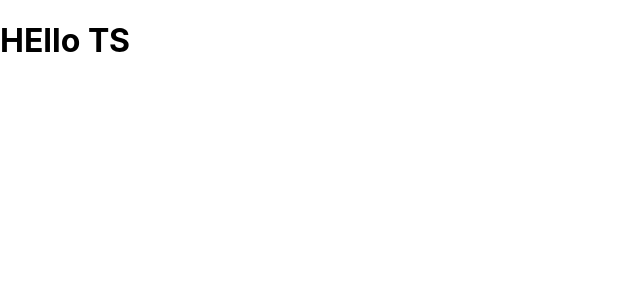
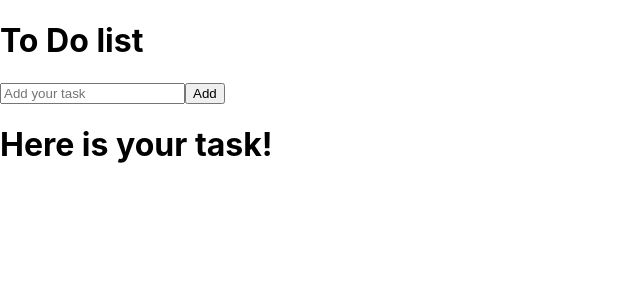
Before and after one commit to Muhammadjon01/To-Do-List-with-React-TypeScript, a React (Create React App) app: page / in a window 1280 px wide. Shown: the top 300 px of the page, without its empty margins (0-640 px from the left). Built offline with nearby package versions, Linux system fonts and the light colour scheme.

Commit message:
Adding add task

```diff
--- a/src/App.tsx
+++ b/src/App.tsx
@@ -1,11 +1,12 @@
 import React from "react";
+import { Todos } from "./container/Todos";
 
 
 
 const App: React.FC = () => {
   return (
     <>
-     <h1>HEllo TS</h1>
+     <Todos />
     </>
   );
 };
--- a/src/container/Todos.tsx
+++ b/src/container/Todos.tsx
@@ -1,8 +1,11 @@
 import React from 'react'
 import {useState} from 'react'
+import { Todo } from '../components/Todo'
+import { ITodos } from '../interface'
 
 export const Todos: React.FC = () => {
-  const [text, setText] = useState("")
+  const [text, setText] = useState<string>("")
+  const [todos, setTodos] = useState<ITodos[]>([])
 
 
   const handleChange = (event: React.ChangeEvent<HTMLInputElement>) => {
@@ -10,6 +13,16 @@ export const Todos: React.FC = () => {
     console.log(event.target.value);
   }
 
+  const addTodo = () => {
+    const newTodos: ITodos = {
+      id: new Date().getTime(),
+      text: text,
+      completed: false,
+    };
+    console.log("Dbhsa");
+    setTodos((prev) => [newTodos, ...prev]);
+    setText("");
+  };
 
 
     return (
@@ -30,13 +43,21 @@ export const Todos: React.FC = () => {
               />
               <button
                 className="rounded text-white bg-cyan-500 hover:bg-cyan-600 p-2"
-                // onClick={addTodo}
+                onClick={addTodo}
               >
                 Add
               </button>
             </div>
           </div>
-
+          <div className="lg:w-[50%]  bg-white rounded mx-auto py-5">
+        <div className="bg-white space-y-2 md:mx-auto mx-auto my-4 px-4">
+          <h1 className="text-4xl font-bold border-b-2">Here is your task!</h1>
+          {todos.length > 0 &&
+            todos.map((elem) => {
+              return <Todo key={elem.id} text={elem.text} />;
+            })}
+        </div>
+      </div>
         </div>
       );
 }
--- a/src/interface.ts
+++ b/src/interface.ts
@@ -1,4 +1,4 @@
-export interface ITodo {
+export interface ITodos {
     text: string;
     id: number;
     completed: boolean;
```
